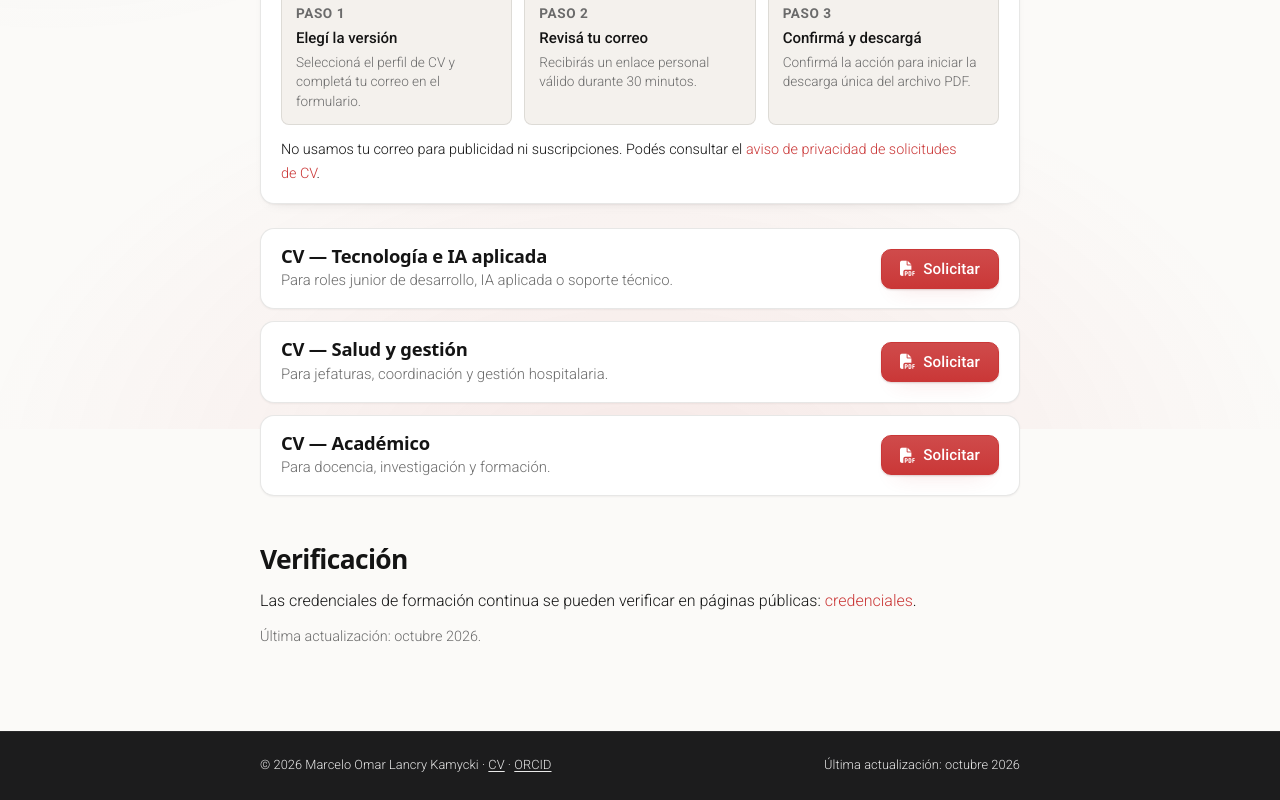
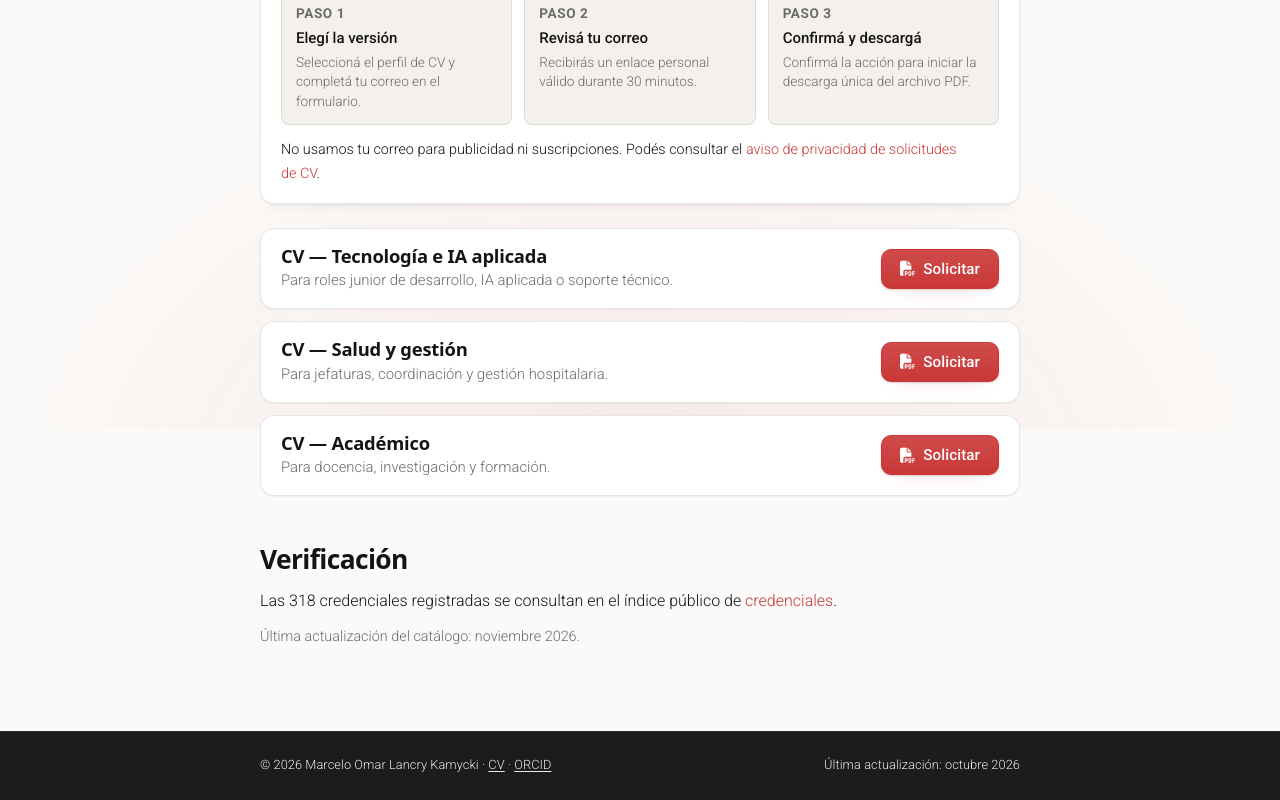
Before and after one commit to lankamar/portfolio-lankamar, a React (Vite) app: page /cv in a window 1280 px wide. Shown: the part 371-1171 px from the top of the page. Built offline with nearby package versions, Linux system fonts and the light colour scheme.

Commit message:
fix(cv): usar contador vigente desde fuente única y actualizar fecha del catálogo

```diff
--- a/pages/CVPage.tsx
+++ b/pages/CVPage.tsx
@@ -1,4 +1,5 @@
 import React from "react";
+import { site } from "../data";
 
 const variants = [
   {
@@ -71,12 +72,11 @@ export default function CVPage() {
 
       <h2>Verificación</h2>
       <p>
-        Las credenciales de formación continua se pueden verificar en páginas
-        públicas:{" "}
+        Las {site.credentials} credenciales registradas se consultan en el índice público de{" "}
         <a href="/credenciales/">credenciales</a>.
       </p>
       <p className="muted" style={{ fontSize: "0.9rem" }}>
-        Última actualización: octubre 2026.
+        Última actualización del catálogo: noviembre 2026.
       </p>
     </div>
   );
```
